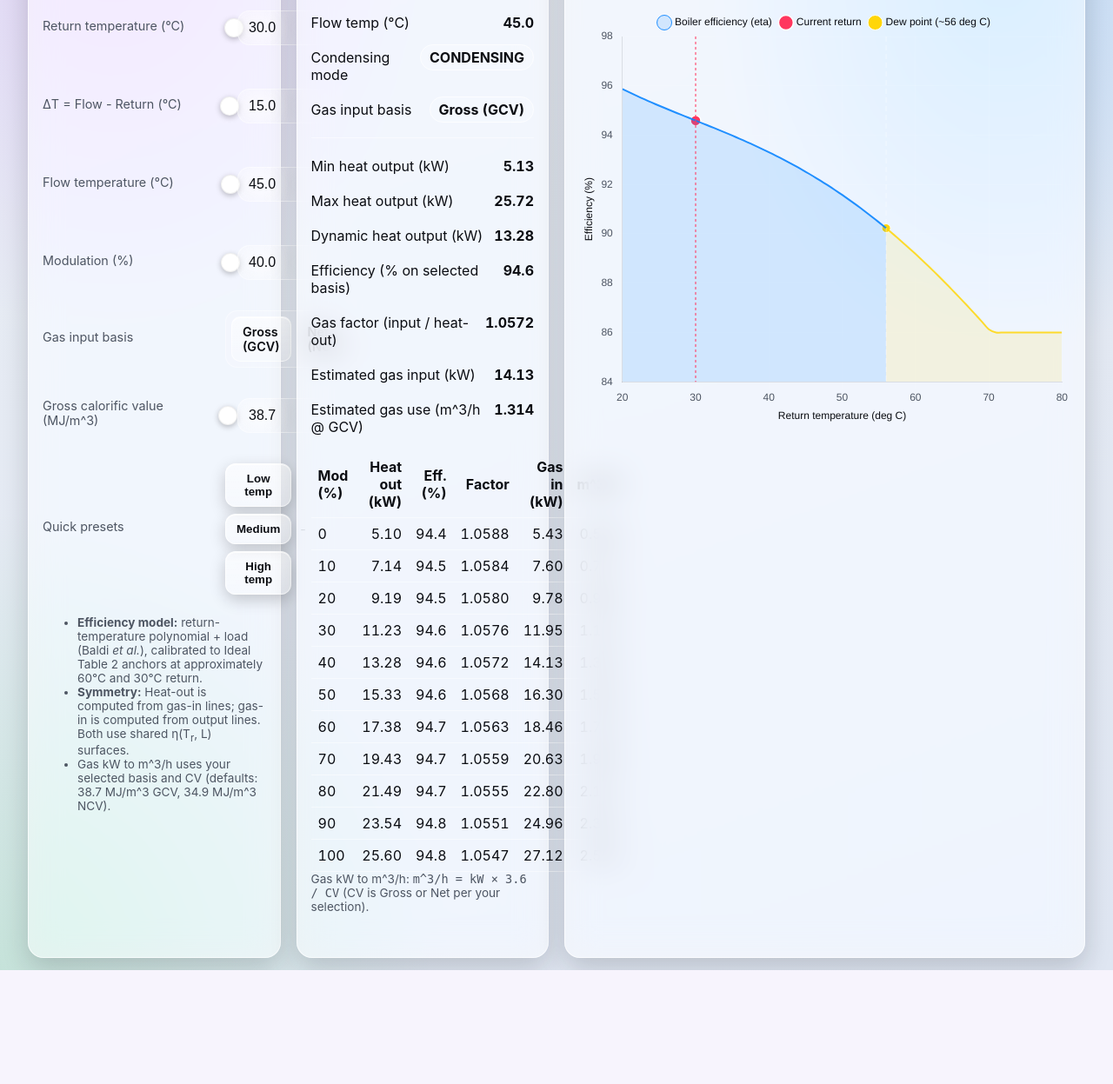
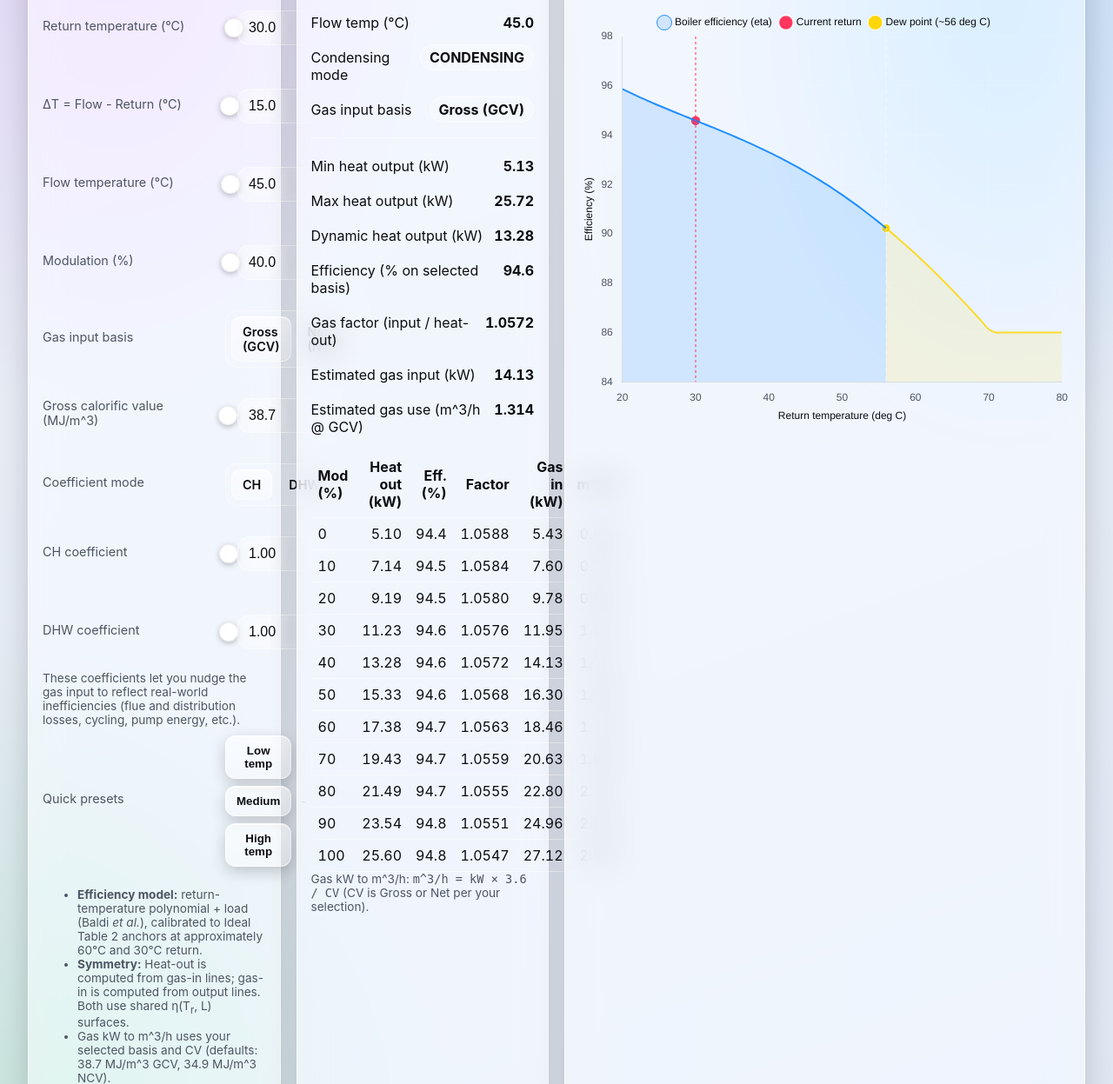
Before and after one commit to critictidier/heatlytics, a Flask app: page / in a window 1280 px wide. Shown: the part 237-1484 px from the top of the page at 87% size. Before the commit the page ends 1353 px from the top, so only its background shows below. Run offline with Flask 3, Linux system fonts and the light colour scheme.

Commit message:
Add CH/DHW correction sliders and coefficient scaling to UI

```diff
--- a/heatlytics_app/static/js/app.js
+++ b/heatlytics_app/static/js/app.js
@@ -39,6 +39,20 @@
 
   const initialState = window.__INITIAL_STATE__ || {};
 
+  const COEFFICIENT_MIN = 0.5;
+  const COEFFICIENT_MAX = 1.5;
+
+  const clampCoefficientValue = (value, fallback = 1) => {
+    const numeric = Number.parseFloat(value);
+    const fallbackNumeric = Number.parseFloat(fallback);
+    const base = Number.isFinite(numeric) ? numeric : (Number.isFinite(fallbackNumeric) ? fallbackNumeric : 1);
+    const clamped = Math.min(Math.max(base, COEFFICIENT_MIN), COEFFICIENT_MAX);
+    return Math.round(clamped * 100) / 100;
+  };
+
+  const initialCoefficients = initialState.coefficients || {};
+  const initialCoefficientActive = initialCoefficients.active === 'dhw' ? 'dhw' : 'ch';
+
   const fallbackCvRanges = {
     gross: { min: 36.0, max: 41.0, default: 38.7 },
     net: { min: 33.0, max: 37.0, default: 34.9 },
@@ -65,9 +79,17 @@
       modulation_pct: Number(initialState.inputs?.modulation_pct ?? 40.0),
       cv: Number(initialState.inputs?.cv ?? (cvRanges.gross?.default ?? 38.7)),
     },
-    outputs: initialState.outputs || null,
-    sweep: initialState.sweep || [],
+    rawOutputs: initialState.outputs || null,
+    rawSweep: Array.isArray(initialState.sweep) ? initialState.sweep : [],
+    outputs: null,
+    sweep: [],
+    rawEfficiencyCurve: defaultCurve,
     efficiencyCurve: defaultCurve,
+    coefficients: {
+      active: initialCoefficientActive,
+      ch: clampCoefficientValue(initialCoefficients.ch, 1),
+      dhw: clampCoefficientValue(initialCoefficients.dhw, 1),
+    },
   };
 
   const $ = (id) => document.getElementById(id);
@@ -106,6 +128,11 @@
     efficiencyCanvas: $('efficiency_chart'),
     chartPanel: $('efficiency_panel'),
     chartExpandButton: $('chart_fullscreen_btn'),
+    coeffModeRadios: Array.from(document.querySelectorAll('input[name="coeff_mode"]')),
+    coeffChRange: $('coef_ch'),
+    coeffChNumber: $('coef_ch_n'),
+    coeffDhwRange: $('coef_dhw'),
+    coeffDhwNumber: $('coef_dhw_n'),
   };
 
   const OUTPUT_DECIMALS = {
@@ -165,6 +192,65 @@
     rangeEl.value = text;
     numberEl.value = text;
     setPct(rangeEl);
+  };
+
+  const getActiveCoefficientKey = () => (appState.coefficients.active === 'dhw' ? 'dhw' : 'ch');
+
+  const getActiveCoefficient = () => {
+    const key = getActiveCoefficientKey();
+    const value = appState.coefficients[key];
+    return Number.isFinite(value) ? value : 1;
+  };
+
+  const applyCoefficientToOutputs = (outputs) => {
+    if (!outputs || typeof outputs !== 'object') return outputs;
+    const coefficient = getActiveCoefficient();
+    if (!Number.isFinite(coefficient) || coefficient === 0) return { ...outputs };
+    const adjusted = { ...outputs };
+    const inverse = 1 / coefficient;
+    if (Number.isFinite(outputs.gas_factor)) adjusted.gas_factor = outputs.gas_factor * coefficient;
+    if (Number.isFinite(outputs.gas_kW)) adjusted.gas_kW = outputs.gas_kW * coefficient;
+    if (Number.isFinite(outputs.m3h)) adjusted.m3h = outputs.m3h * coefficient;
+    if (Number.isFinite(outputs.efficiency_pct)) adjusted.efficiency_pct = outputs.efficiency_pct * inverse;
+    return adjusted;
+  };
+
+  const applyCoefficientToSweep = (rows) => {
+    if (!Array.isArray(rows)) return [];
+    const coefficient = getActiveCoefficient();
+    if (!Number.isFinite(coefficient) || coefficient === 0) {
+      return rows.map((row) => (row && typeof row === 'object' ? { ...row } : row));
+    }
+    const inverse = 1 / coefficient;
+    return rows.map((row) => {
+      if (!row || typeof row !== 'object') return row;
+      const adjusted = { ...row };
+      if (Number.isFinite(row.gas_factor)) adjusted.gas_factor = row.gas_factor * coefficient;
+      if (Number.isFinite(row.gas_kW)) adjusted.gas_kW = row.gas_kW * coefficient;
+      if (Number.isFinite(row.m3h)) adjusted.m3h = row.m3h * coefficient;
+      if (Number.isFinite(row.efficiency_pct)) adjusted.efficiency_pct = row.efficiency_pct * inverse;
+      return adjusted;
+    });
+  };
+
+  const applyCoefficientToCurve = (curve) => {
+    if (!curve || typeof curve !== 'object') return curve;
+    const sourcePoints = Array.isArray(curve.points) ? curve.points : [];
+    const coefficient = getActiveCoefficient();
+    if (!Number.isFinite(coefficient) || coefficient === 0) {
+      return { ...curve, points: sourcePoints.map((pt) => (pt && typeof pt === 'object' ? { ...pt } : pt)) };
+    }
+    const inverse = 1 / coefficient;
+    const points = sourcePoints.map((pt) => {
+      if (!pt || typeof pt !== 'object') return pt;
+      const adjusted = { ...pt };
+      const efficiency = Number(pt.efficiency_pct);
+      if (Number.isFinite(efficiency)) {
+        adjusted.efficiency_pct = efficiency * inverse;
+      }
+      return adjusted;
+    });
+    return { ...curve, points };
   };
 
   const curvesEqual = (a, b) => {
@@ -273,26 +359,30 @@
   const updateEfficiencyChart = (curve, options = {}) => {
     const { replaceCurve = false } = options;
     if (curve) {
-      if (replaceCurve || !appState.efficiencyCurve) {
-        appState.efficiencyCurve = curve;
+      if (replaceCurve || !appState.rawEfficiencyCurve) {
+        appState.rawEfficiencyCurve = { ...curve };
       } else {
-        appState.efficiencyCurve = {
-          ...appState.efficiencyCurve,
-          dew_point: curve.dew_point ?? appState.efficiencyCurve.dew_point,
+        appState.rawEfficiencyCurve = {
+          ...appState.rawEfficiencyCurve,
+          ...curve,
         };
       }
     }
-    const workingCurve = appState.efficiencyCurve || defaultCurve;
+
+    const workingRawCurve = appState.rawEfficiencyCurve || defaultCurve;
+    const scaledCurve = applyCoefficientToCurve(workingRawCurve);
+    appState.efficiencyCurve = scaledCurve;
+
     const chart = ensureEfficiencyChart();
     if (!chart) return;
 
-    const rawPoints = Array.isArray(workingCurve.points) ? workingCurve.points : [];
+    const rawPoints = Array.isArray(scaledCurve.points) ? scaledCurve.points : [];
     const points = rawPoints
       .map((pt) => ({ x: Number(pt?.return_temp), y: Number(pt?.efficiency_pct) }))
       .filter((pt) => Number.isFinite(pt.x) && Number.isFinite(pt.y))
       .sort((a, b) => a.x - b.x);
 
-    const dewPoint = Number(workingCurve.dew_point);
+    const dewPoint = Number(scaledCurve.dew_point);
     const currentReturn = Number(appState.inputs.return_temp);
     const highlightPoint = getInterpolatedPoint(rawPoints, currentReturn);
     const dewPointPoint = Number.isFinite(dewPoint) ? getInterpolatedPoint(rawPoints, dewPoint) : null;
@@ -365,47 +455,123 @@
     chart.update(replaceCurve ? undefined : 'none');
   };
 
+
   const updateBadges = (label) => {
     if (controls.basisBadge) controls.basisBadge.textContent = label;
     if (controls.basisBadgeOutput) controls.basisBadgeOutput.textContent = label;
   };
 
-  const updateOutputs = (outputs) => {
+  const updateOutputs = (outputs, { storeRaw = true } = {}) => {
     if (!outputs) return;
-    appState.outputs = outputs;
-    controls.mwt.textContent = formatNumber(outputs.mwt, OUTPUT_DECIMALS.mwt);
-    controls.retOut.textContent = formatNumber(outputs.return_temp, OUTPUT_DECIMALS.return_temp);
-    controls.flowOut.textContent = formatNumber(outputs.flow_temp, OUTPUT_DECIMALS.flow_temp);
-    controls.condMode.textContent = outputs.condensing_mode ?? '-';
-    updateBadges(outputs.basis_label ?? basisLabel(appState.inputs.basis));
-    controls.minKw.textContent = formatNumber(outputs.min_kW, OUTPUT_DECIMALS.min_kW);
-    controls.maxKw.textContent = formatNumber(outputs.max_kW, OUTPUT_DECIMALS.max_kW);
-    controls.dynKw.textContent = formatNumber(outputs.dyn_kW, OUTPUT_DECIMALS.dyn_kW);
-    controls.effPct.textContent = formatNumber(outputs.efficiency_pct, OUTPUT_DECIMALS.efficiency_pct);
-    controls.gasFactor.textContent = formatNumber(outputs.gas_factor, OUTPUT_DECIMALS.gas_factor);
-    controls.gasKw.textContent = formatNumber(outputs.gas_kW, OUTPUT_DECIMALS.gas_kW);
-    controls.m3h.textContent = formatNumber(outputs.m3h, OUTPUT_DECIMALS.m3h);
-    if (outputs.m3h_label) {
-      controls.m3hLabel.textContent = outputs.m3h_label;
+    if (storeRaw) appState.rawOutputs = outputs;
+    const adjusted = applyCoefficientToOutputs(outputs) || outputs;
+    appState.outputs = adjusted;
+    controls.mwt.textContent = formatNumber(adjusted.mwt, OUTPUT_DECIMALS.mwt);
+    controls.retOut.textContent = formatNumber(adjusted.return_temp, OUTPUT_DECIMALS.return_temp);
+    controls.flowOut.textContent = formatNumber(adjusted.flow_temp, OUTPUT_DECIMALS.flow_temp);
+    controls.condMode.textContent = adjusted.condensing_mode ?? '-';
+    updateBadges(adjusted.basis_label ?? basisLabel(appState.inputs.basis));
+    controls.minKw.textContent = formatNumber(adjusted.min_kW, OUTPUT_DECIMALS.min_kW);
+    controls.maxKw.textContent = formatNumber(adjusted.max_kW, OUTPUT_DECIMALS.max_kW);
+    controls.dynKw.textContent = formatNumber(adjusted.dyn_kW, OUTPUT_DECIMALS.dyn_kW);
+    controls.effPct.textContent = formatNumber(adjusted.efficiency_pct, OUTPUT_DECIMALS.efficiency_pct);
+    controls.gasFactor.textContent = formatNumber(adjusted.gas_factor, OUTPUT_DECIMALS.gas_factor);
+    controls.gasKw.textContent = formatNumber(adjusted.gas_kW, OUTPUT_DECIMALS.gas_kW);
+    controls.m3h.textContent = formatNumber(adjusted.m3h, OUTPUT_DECIMALS.m3h);
+    if (adjusted.m3h_label) {
+      controls.m3hLabel.textContent = adjusted.m3h_label;
     }
   };
 
-  const updateSweep = (items) => {
+  const updateSweep = (items, { storeRaw = true } = {}) => {
     if (!controls.tableBody) return;
+    const source = Array.isArray(items) ? items : [];
+    if (storeRaw) appState.rawSweep = source;
+    const adjustedRows = applyCoefficientToSweep(source);
     controls.tableBody.innerHTML = '';
-    (items || []).forEach((row) => {
+    adjustedRows.forEach((row) => {
       const tr = document.createElement('tr');
-      const modDisplay = formatNumber(row.modulation_pct ?? 0, 0);
+      const modDisplay = formatNumber(row?.modulation_pct ?? 0, 0);
       tr.innerHTML = `
         <td>${modDisplay}</td>
-        <td>${formatNumber(row.dyn_kW, SWEEP_DECIMALS.dyn_kW)}</td>
-        <td>${formatNumber(row.efficiency_pct, SWEEP_DECIMALS.efficiency_pct)}</td>
-        <td>${formatNumber(row.gas_factor, SWEEP_DECIMALS.gas_factor)}</td>
-        <td>${formatNumber(row.gas_kW, SWEEP_DECIMALS.gas_kW)}</td>
-        <td>${formatNumber(row.m3h, SWEEP_DECIMALS.m3h)}</td>`;
+        <td>${formatNumber(row?.dyn_kW, SWEEP_DECIMALS.dyn_kW)}</td>
+        <td>${formatNumber(row?.efficiency_pct, SWEEP_DECIMALS.efficiency_pct)}</td>
+        <td>${formatNumber(row?.gas_factor, SWEEP_DECIMALS.gas_factor)}</td>
+        <td>${formatNumber(row?.gas_kW, SWEEP_DECIMALS.gas_kW)}</td>
+        <td>${formatNumber(row?.m3h, SWEEP_DECIMALS.m3h)}</td>`;
       controls.tableBody.appendChild(tr);
     });
-    appState.sweep = items;
+    appState.sweep = adjustedRows;
+  };
+
+  const updateCoefficientControlState = () => {
+    const activeKey = getActiveCoefficientKey();
+    controls.coeffModeRadios?.forEach((radio) => {
+      if (!radio) return;
+      radio.checked = radio.value === activeKey;
+    });
+    const chDisabled = activeKey !== 'ch';
+    const dhwDisabled = activeKey !== 'dhw';
+    if (controls.coeffChRange) controls.coeffChRange.disabled = chDisabled;
+    if (controls.coeffChNumber) controls.coeffChNumber.disabled = chDisabled;
+    if (controls.coeffDhwRange) controls.coeffDhwRange.disabled = dhwDisabled;
+    if (controls.coeffDhwNumber) controls.coeffDhwNumber.disabled = dhwDisabled;
+    if (controls.coeffChRange) setPct(controls.coeffChRange);
+    if (controls.coeffDhwRange) setPct(controls.coeffDhwRange);
+  };
+
+  const syncCoefficientControls = () => {
+    if (controls.coeffChRange && controls.coeffChNumber) {
+      setPair(controls.coeffChRange, controls.coeffChNumber, appState.coefficients.ch, 2);
+    }
+    if (controls.coeffDhwRange && controls.coeffDhwNumber) {
+      setPair(controls.coeffDhwRange, controls.coeffDhwNumber, appState.coefficients.dhw, 2);
+    }
+    updateCoefficientControlState();
+  };
+
+  const refreshCoefficientOutputs = () => {
+    if (appState.rawOutputs) {
+      updateOutputs(appState.rawOutputs, { storeRaw: false });
+    }
+    if (Array.isArray(appState.rawSweep)) {
+      updateSweep(appState.rawSweep, { storeRaw: false });
+    }
+    updateEfficiencyChart(undefined);
+  };
+
+  const setActiveCoefficient = (mode) => {
+    if (mode !== 'ch' && mode !== 'dhw') return;
+    if (appState.coefficients.active === mode) return;
+    appState.coefficients.active = mode;
+    updateCoefficientControlState();
+    refreshCoefficientOutputs();
+  };
+
+  const applyCoefficientInput = (mode, value) => {
+    const next = clampCoefficientValue(value, appState.coefficients[mode]);
+    appState.coefficients[mode] = next;
+    const rangeEl = mode === 'dhw' ? controls.coeffDhwRange : controls.coeffChRange;
+    const numberEl = mode === 'dhw' ? controls.coeffDhwNumber : controls.coeffChNumber;
+    if (rangeEl && numberEl) {
+      setPair(rangeEl, numberEl, next, 2);
+    }
+    refreshCoefficientOutputs();
+  };
+
+  const attachCoefficientHandlers = (mode) => {
+    const rangeEl = mode === 'dhw' ? controls.coeffDhwRange : controls.coeffChRange;
+    const numberEl = mode === 'dhw' ? controls.coeffDhwNumber : controls.coeffChNumber;
+    if (!rangeEl || !numberEl) return;
+    setPct(rangeEl);
+    rangeEl.addEventListener('input', () => {
+      if (rangeEl.disabled) return;
+      applyCoefficientInput(mode, rangeEl.value);
+    });
+    numberEl.addEventListener('input', () => {
+      if (numberEl.disabled) return;
+      applyCoefficientInput(mode, numberEl.value);
+    });
   };
 
   const syncControlsFromState = () => {
@@ -455,10 +621,10 @@
         updateOutputs(data.outputs);
         updateSweep(data.sweep);
         if (data.efficiency_curve) {
-          const sameCurve = curvesEqual(appState.efficiencyCurve, data.efficiency_curve);
+          const sameCurve = curvesEqual(appState.rawEfficiencyCurve, data.efficiency_curve);
           updateEfficiencyChart(data.efficiency_curve, { replaceCurve: !sameCurve });
         } else {
-          updateEfficiencyChart(undefined, { replaceCurve: false });
+          updateEfficiencyChart(undefined);
         }
       })
       .catch((error) => {
@@ -664,6 +830,16 @@
     });
   });
 
+  controls.coeffModeRadios.forEach((radio) => {
+    radio.addEventListener('change', (event) => {
+      if (!event.target.checked) return;
+      setActiveCoefficient(event.target.value);
+    });
+  });
+
+  attachCoefficientHandlers('ch');
+  attachCoefficientHandlers('dhw');
+
   const applyPreset = (ret, delta, mod) => {
     setPair(controls.retRange, controls.retNumber, ret, 1);
     setPair(controls.dTRange, controls.dTNumber, delta, 1);
@@ -681,9 +857,9 @@
 
   setCVUIForBasis(appState.inputs.basis, { keepValue: true });
   syncControlsFromState();
+  syncCoefficientControls();
   updateBadges(basisLabel(appState.inputs.basis));
-  updateOutputs(appState.outputs);
-  updateSweep(appState.sweep);
-  updateEfficiencyChart(appState.efficiencyCurve, { replaceCurve: true });
+  refreshCoefficientOutputs();
+  updateEfficiencyChart(appState.rawEfficiencyCurve, { replaceCurve: true });
   setExpandedUI(false);
 })();
--- a/heatlytics_app/templates/index.html
+++ b/heatlytics_app/templates/index.html
@@ -1,6 +1,11 @@
 {% extends "base.html" %}
 
 {% set initial_basis_label = 'Gross (GCV)' if initial_state.inputs.basis == 'gross' else 'Net (NCV)' %}
+
+{% set initial_coeffs = initial_state.coefficients or {} %}
+{% set initial_coeff_active = initial_coeffs.get('active') if initial_coeffs.get('active') in ['ch', 'dhw'] else 'ch' %}
+{% set initial_coeff_ch = initial_coeffs.get('ch', 1.0) %}
+{% set initial_coeff_dhw = initial_coeffs.get('dhw', 1.0) %}
 
 {% block body %}
 <div class="wrap">
@@ -65,6 +70,33 @@
         <label id="cv_label" for="cv">Gross calorific value (MJ/m^3)</label>
         <input id="cv" type="range" min="36" max="41" step="0.1" value="{{ initial_state.inputs.cv }}">
         <input id="cv_n" type="number" step="0.1" value="{{ initial_state.inputs.cv }}">
+      </div>
+
+      <div class="row">
+        <label>Coefficient mode</label>
+        <div class="seg" id="coeff_mode_group">
+          <input type="radio" id="coeff_mode_ch" name="coeff_mode" value="ch" {% if initial_coeff_active == 'ch' %}checked{% endif %}>
+          <label for="coeff_mode_ch">CH</label>
+          <input type="radio" id="coeff_mode_dhw" name="coeff_mode" value="dhw" {% if initial_coeff_active == 'dhw' %}checked{% endif %}>
+          <label for="coeff_mode_dhw">DHW</label>
+        </div>
+        <div class="unit">-</div>
+      </div>
+
+      <div class="row">
+        <label for="coef_ch">CH coefficient</label>
+        <input id="coef_ch" type="range" min="0.5" max="1.5" step="0.01" value="{{ "%.2f"|format(initial_coeff_ch) }}" {% if initial_coeff_active != 'ch' %}disabled{% endif %}>
+        <input id="coef_ch_n" type="number" min="0.5" max="1.5" step="0.01" value="{{ "%.2f"|format(initial_coeff_ch) }}" {% if initial_coeff_active != 'ch' %}disabled{% endif %}>
+      </div>
+
+      <div class="row">
+        <label for="coef_dhw">DHW coefficient</label>
+        <input id="coef_dhw" type="range" min="0.5" max="1.5" step="0.01" value="{{ "%.2f"|format(initial_coeff_dhw) }}" {% if initial_coeff_active != 'dhw' %}disabled{% endif %}>
+        <input id="coef_dhw_n" type="number" min="0.5" max="1.5" step="0.01" value="{{ "%.2f"|format(initial_coeff_dhw) }}" {% if initial_coeff_active != 'dhw' %}disabled{% endif %}>
+      </div>
+
+      <div class="small">
+        These coefficients let you nudge the gas input to reflect real-world inefficiencies (flue and distribution losses, cycling, pump energy, etc.).
       </div>
 
       <div class="row">
```
